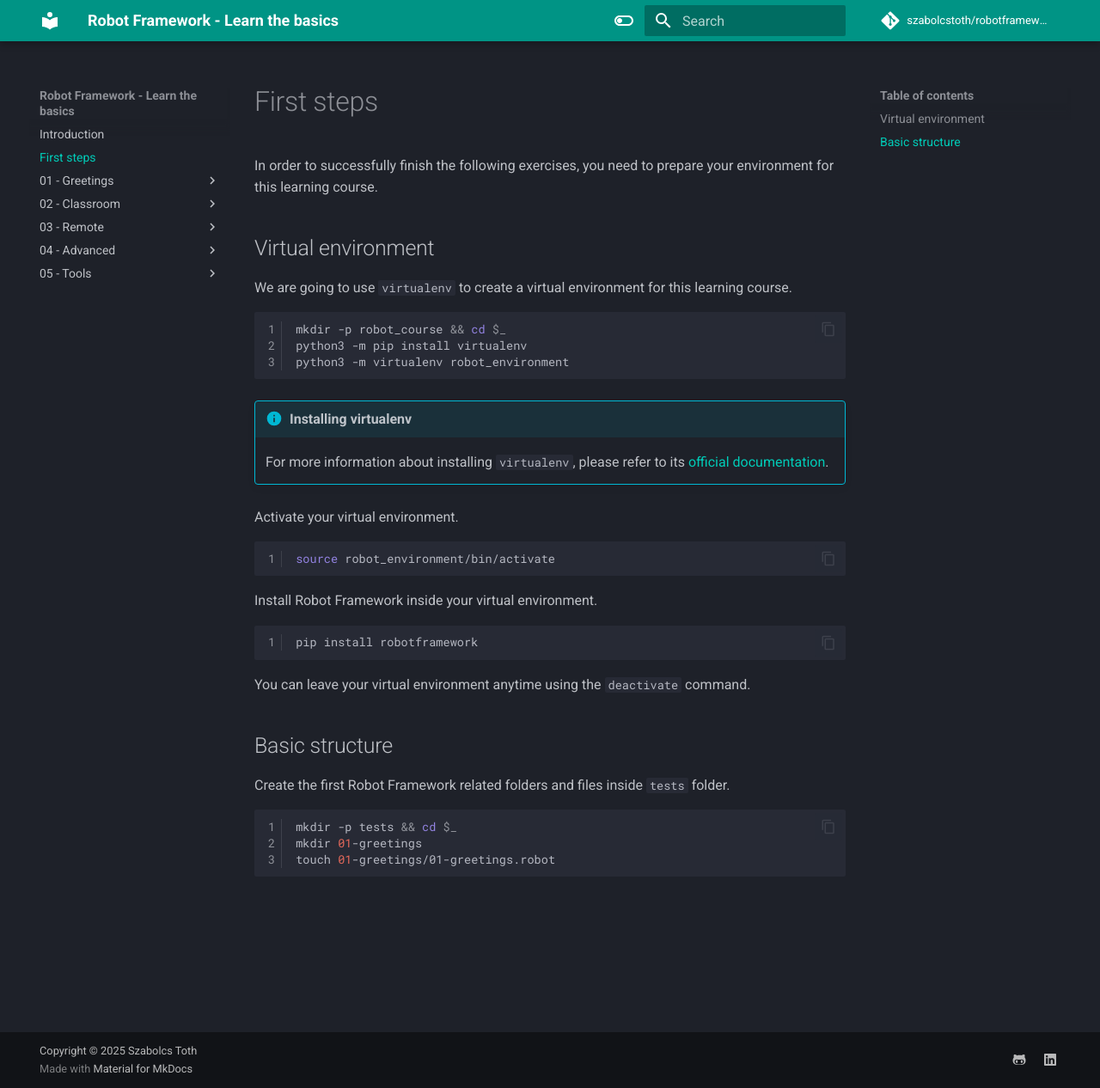
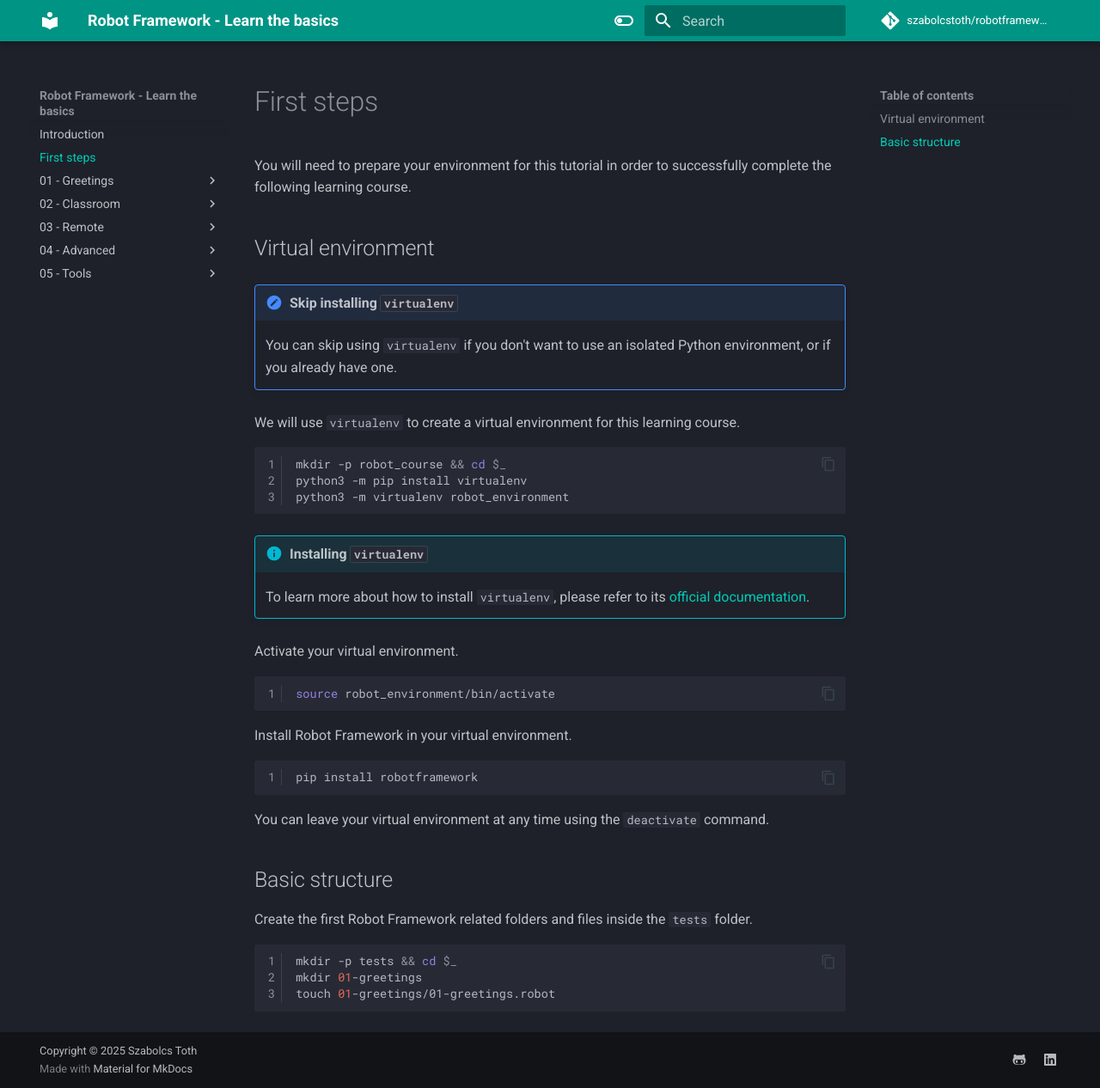
Before and after one commit to szabolcstoth/robotframework-basics, an MkDocs documentation site: the page built from docs/first-steps.md, in a window 1280 px wide and 1266 px high. Shown: the whole window at 86% size. Built offline with MkDocs 1.6.1 and Material for MkDocs 9.7.7, drawn with Linux system fonts in a browser that asks for light colours; comment, search, counter and statistics services are not loaded.

Commit message:
Update First steps page
- rephrase sentences
- add a note to skip installation of virtualenv

````diff
--- a/docs/first-steps.md
+++ b/docs/first-steps.md
@@ -1,10 +1,13 @@
 # First steps
 
-In order to successfully finish the following exercises, you need to prepare your environment for this learning course.
+You will need to prepare your environment for this tutorial in order to successfully complete the following learning course.
 
 ## Virtual environment
 
-We are going to use `virtualenv` to create a virtual environment for this learning course.
+!!! note "Skip installing `virtualenv`"
+    You can skip using `virtualenv` if you don't want to use an isolated Python environment, or if you already have one.
+
+We will use `virtualenv` to create a virtual environment for this learning course.
 
 ``` bash
 mkdir -p robot_course && cd $_
@@ -12,8 +15,8 @@
 python3 -m virtualenv robot_environment
 ```
 
-!!! info "Installing virtualenv"
-    For more information about installing `virtualenv`, please refer to its [official documentation](https://virtualenv.pypa.io/en/latest/installation.html).
+!!! info "Installing `virtualenv`"
+    To learn more about how to install `virtualenv`, please refer to its [official documentation](https://virtualenv.pypa.io/en/latest/installation.html).
 
 Activate your virtual environment.
 
@@ -21,17 +24,17 @@
 source robot_environment/bin/activate
 ```
 
-Install Robot Framework inside your virtual environment.
+Install Robot Framework in your virtual environment.
 
 ``` bash
 pip install robotframework
 ```
 
-You can leave your virtual environment anytime using the `deactivate` command.
+You can leave your virtual environment at any time using the `deactivate` command.
 
 ## Basic structure
 
-Create the first Robot Framework related folders and files inside `tests` folder.
+Create the first Robot Framework related folders and files inside the `tests` folder.
 
 ``` bash
 mkdir -p tests && cd $_
````
